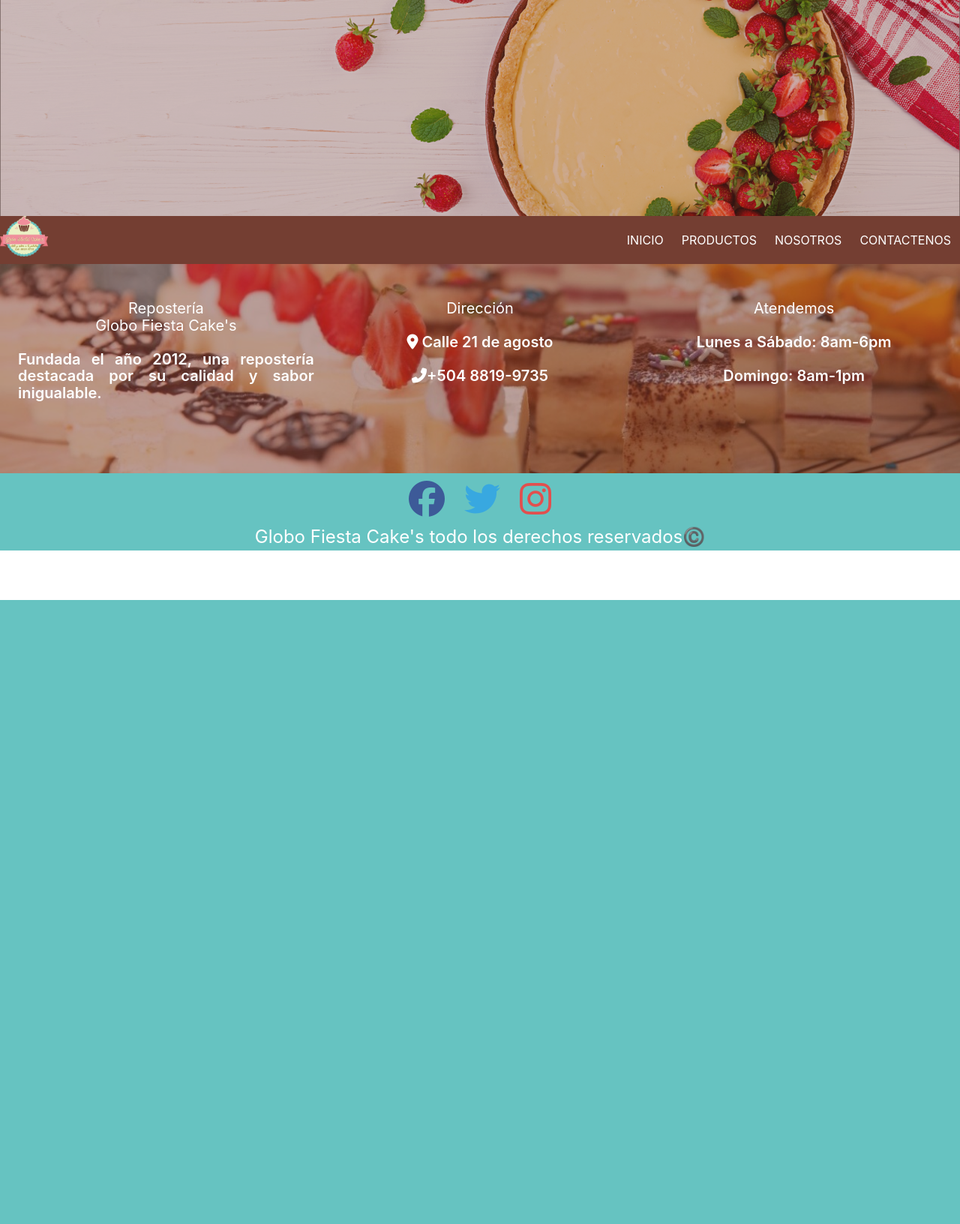
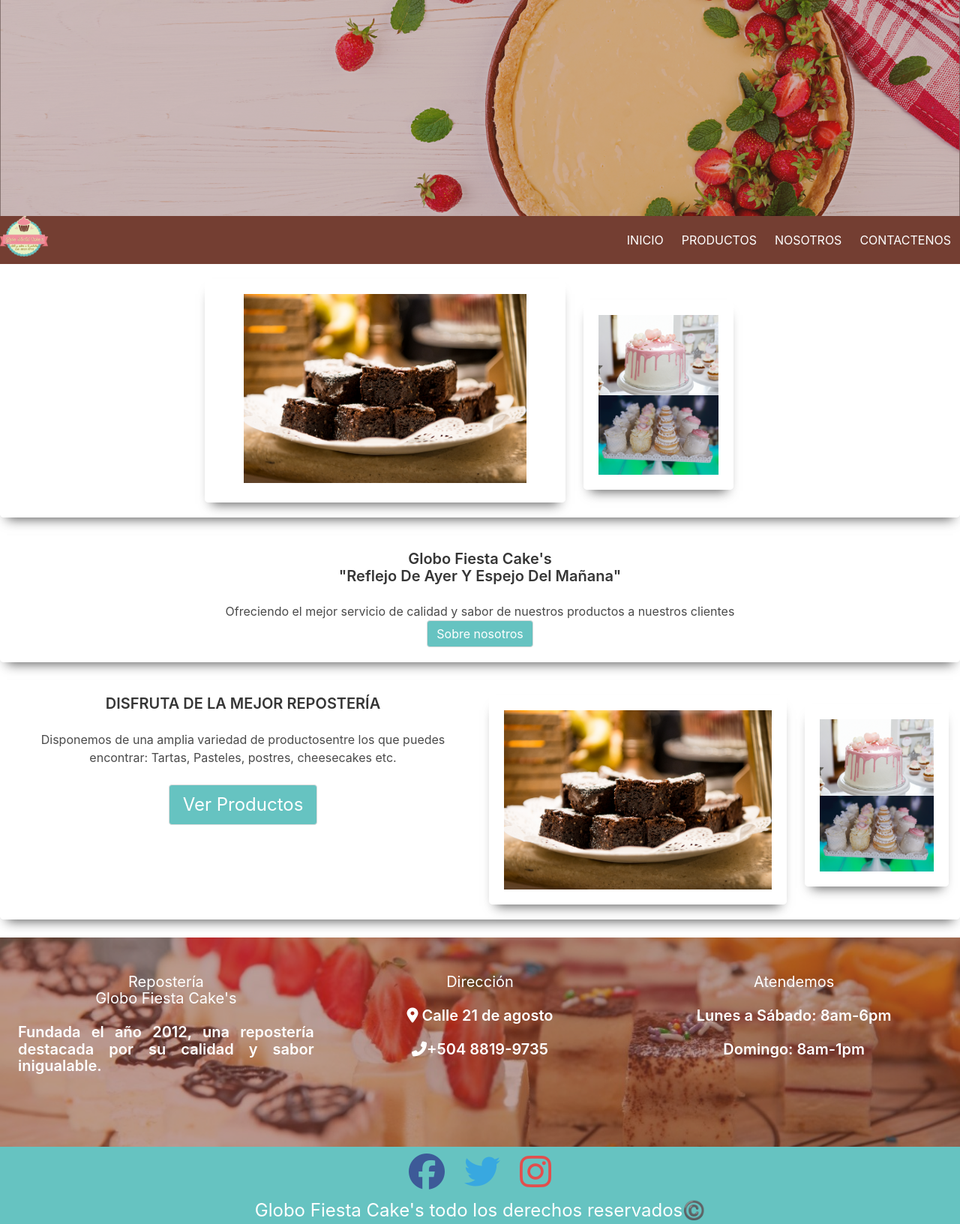
Before and after one commit to ProyectoPortalesWebIIParcial/ReposteriaGloboFiestaCakes-s, a PHP site: page / in a window 1280 px wide. Shown: the whole page at 75% size. Before the commit the page ends 800 px from the top, so only its background shows below. Run offline with PHP 8.4, Linux system fonts and the light colour scheme; some libraries are stand-ins or nearby versions.

Commit message:
contenido de index

```diff
--- a/css/style.css
+++ b/css/style.css
@@ -83,3 +83,40 @@ html {
 .title {
     font-size: 5em;
 }
+
+.column-padding {
+    padding-top: 1.5em;
+}
+
+.column-padding-inicio {
+    padding-top: 2.5em;
+}
+
+@media(min-width:768px) {
+    .column image {
+        background-size: cover;
+        position: 100% 100%;
+    }
+}
+
+.button {
+    background-color: #66C3C1;
+    color: white;
+}
+
+.button:hover {
+    color: white;
+    transform: scale(1);
+}
+
+a:hover {
+    color: #743E32;
+}
+
+.box {
+    background-color: rgba(255, 255, 255, 0.9);
+    border-radius: 0.3em;
+    --webkit-box-shadow: 0px 11px 15px -9px rgba(0, 0, 0, 0.65);
+    -moz-box-shadow: 0px 11px 15px -9px rgba(0, 0, 0, 0.65);
+    box-shadow: 0px 11px 15px -9px rgba(0, 0, 0, 0.65);
+}
--- a/index.html
+++ b/index.html
@@ -2,8 +2,6 @@
 <html lang="en">
 
 
-<!--Iconos desde google awesome-->
-<script src="https://kit.fontawesome.com/f213400bd2.js" crossorigin="anonymous"></script>
 
 <head>
     <meta charset="UTF-8">
@@ -13,7 +11,8 @@
     <!--Scripts necesarios para los item del menu de navegacion-->
     <script src="js/jquery-slim.min.js"></script>
     <script src="js/bulma-burger-jquery.js"></script>
-
+    <!--Iconos desde google awesome-->
+    <script src="https://kit.fontawesome.com/f213400bd2.js" crossorigin="anonymous"></script>
     <title>FIESTA GLOBO CAKE'S</title>
 </head>
 
@@ -56,7 +55,66 @@
                     </div>
             </nav>
     </section>
-</body>
+
+    <div class="box">
+        <div class="columns is-centered is-desktop">
+            <div class="column is-offset-one-fifth is-desktop">
+                <div class="box content">
+                    <figure class=" image ">
+                        <img src="images/Depositphotos_344065494_xl-2015.png " alt=" ">
+                    </figure>
+                </div>
+            </div>
+            <div class="column column-padding-inicio ">
+                <div class="box " style="width: 200px; ">
+                    <figure class="image ">
+                        <img src="images/1076.png " alt=" ">
+                        <img src="images/OBFMY60.png " alt=" ">
+                    </figure>
+                </div>
+            </div>
+        </div>
+    </div>
+
+    <div class="box">
+        <div class="columns is-centered is-desktop">
+            <div class="column has-text-centered">
+                <p class="title is-5">Globo Fiesta Cake's
+                    <br> "Reflejo De Ayer Y Espejo Del Mañana" </p>
+                <p>Ofreciendo el mejor servicio de calidad y sabor de nuestros productos a nuestros clientes</p>
+                <button class="button">Sobre nosotros</button>
+            </div>
+        </div>
+    </div>
+    <div class="box">
+
+        <div class="columns is-desktop is-centered">
+            <div class="column has-text-centered is-6">
+                <p class="title is-5">DISFRUTA DE LA MEJOR REPOSTERÍA
+                </p>
+                <p>
+                    Disponemos de una amplia variedad de productosentre los que puedes encontrar: Tartas, Pasteles, postres, cheesecakes etc.
+                </p>
+                <br>
+                <button class="button is-large">Ver Productos</button>
+            </div>
+            <div class="column ">
+                <div class="box">
+                    <figure class=" image ">
+                        <img src="images/Depositphotos_344065494_xl-2015.png " alt=" ">
+                    </figure>
+                </div>
+            </div>
+            <div class="column has-text-centered is-2 is-mobile column-padding">
+                <div class=" box " style="width: 192px; ">
+                    <figure class="image ">
+                        <img src="images/1076.png " alt=" ">
+                        <img src="images/OBFMY60.png " alt=" ">
+                    </figure>
+                </div>
+            </div>
+        </div>
+    </div>
 
     <!--Footer-->
     <footer class="footer is-brown">
@@ -106,5 +164,6 @@
         <p class="has-text-white">Globo Fiesta Cake's todo los derechos reservados©️</p>
 
     </div>
+</body>
 
 </html>
```
Also changed, not shown: images/1076.png (added), images/Depositphotos_344065494_xl-2015.png (added), images/OBFMY60.png (added). Lines whose indentation alone changed are shown as unchanged.
